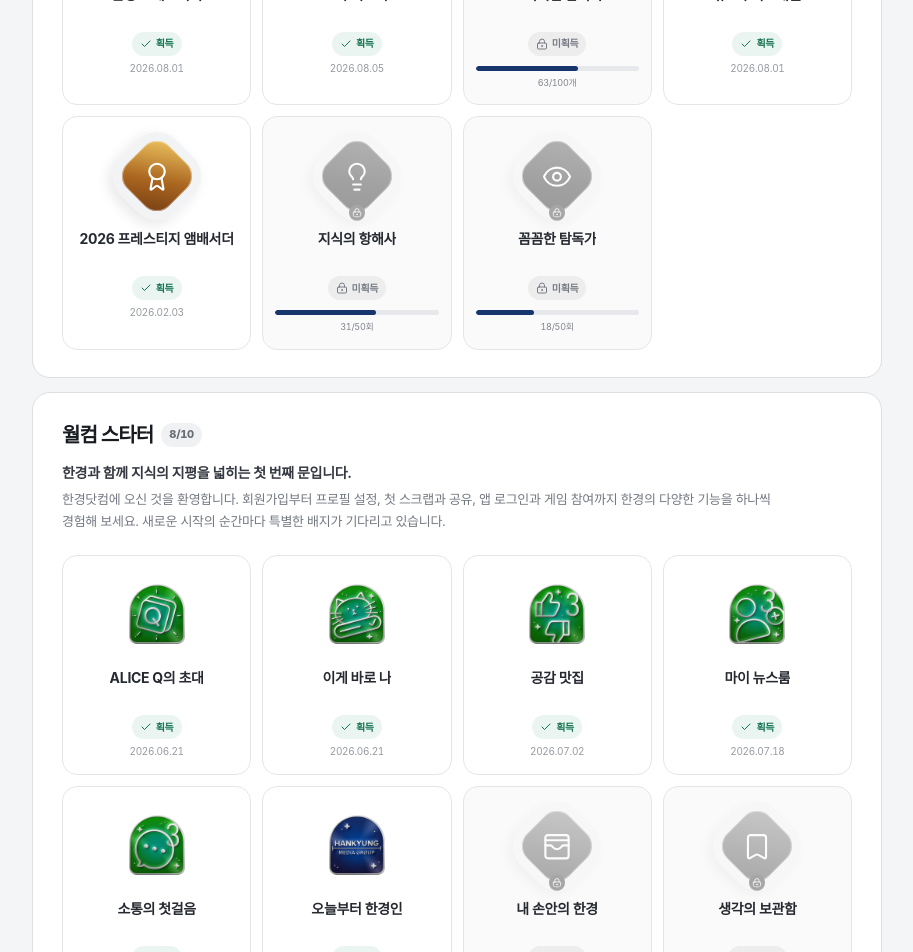
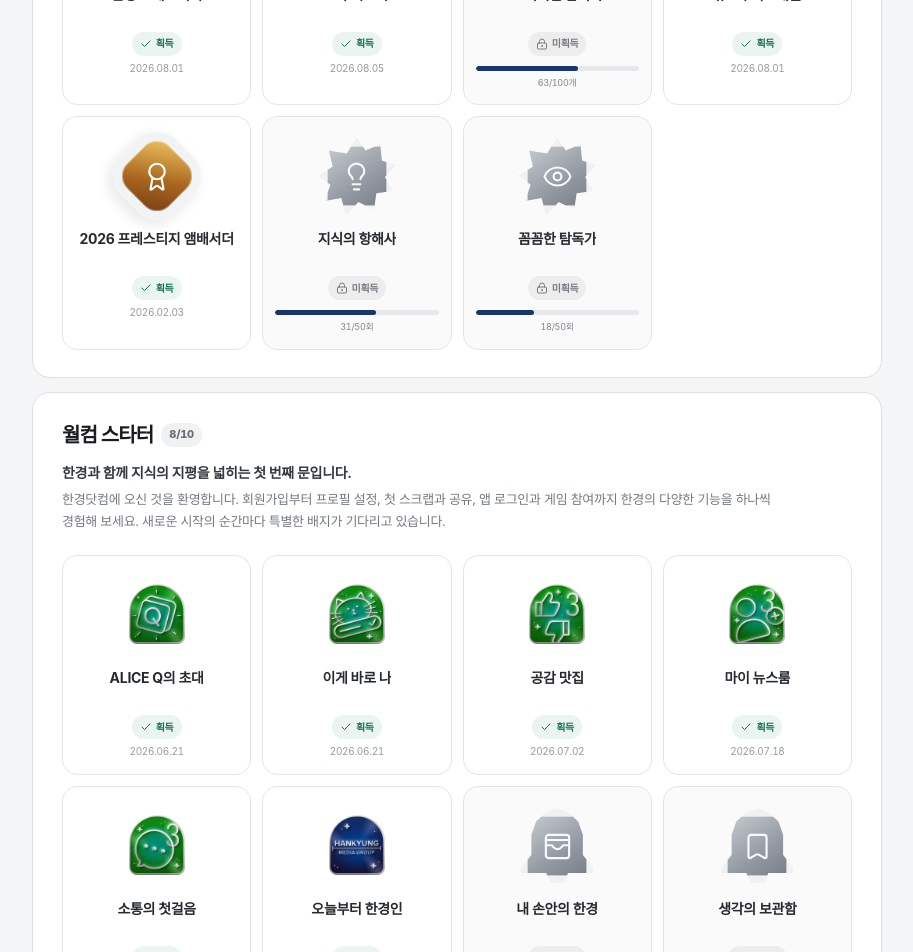
Before and after one commit to hktouchkim/myhankyung, a Next.js app: page /badges in a window 1280 px wide. Shown: the part 820-1772 px from the top of the page, without its empty margins (299-1212 px from the left). Built offline with nearby package versions, Linux system fonts and the light colour scheme.

Commit message:
Style locked badges by group

```diff
--- a/app/badges/badges-client.tsx
+++ b/app/badges/badges-client.tsx
@@ -171,7 +171,7 @@ function BadgeEmblem({ badge, large = false }: { badge: BadgeRecord; large?: boo
     );
   }
   return (
-    <span className={`badge-emblem badge-emblem-${badge.tone} ${locked ? "badge-emblem-locked" : ""} ${large ? "badge-emblem-large" : ""}`} aria-hidden="true">
+    <span className={`badge-emblem badge-emblem-${badge.tone} ${locked ? `badge-emblem-locked badge-emblem-locked-shape badge-emblem-shape-${badge.group}` : ""} ${large ? "badge-emblem-large" : ""}`} aria-hidden="true">
       <Icon size={large ? 49 : 31} strokeWidth={1.65} />
       {locked ? <LockKeyhole className="badge-emblem-lock" size={large ? 21 : 16} /> : null}
     </span>
--- a/app/globals.css
+++ b/app/globals.css
@@ -3799,6 +3799,51 @@ p {
   opacity: 0.42;
 }
 
+.badge-emblem-locked-shape {
+  border-color: #f0f1f3;
+  background: linear-gradient(145deg, #c7cbd1, #949aa3 60%, #777e88);
+  box-shadow: inset 0 0 0 1px rgba(255, 255, 255, 0.55), 0 6px 14px rgba(39, 45, 54, 0.1);
+  color: #f8f9fa;
+  filter: none;
+  opacity: 1;
+}
+
+.badge-emblem-locked-shape .badge-emblem-lock {
+  display: none;
+}
+
+.badge-emblem-shape-premium {
+  border-radius: 0;
+  clip-path: polygon(50% 0%, 61% 17%, 80% 9%, 82% 30%, 100% 36%, 86% 51%, 96% 69%, 75% 72%, 72% 93%, 52% 83%, 36% 100%, 30% 78%, 9% 82%, 16% 61%, 0% 49%, 19% 38%, 14% 17%, 37% 21%);
+  transform: none;
+}
+
+.badge-emblem-shape-premium > svg,
+.badge-emblem-shape-welcome > svg,
+.badge-emblem-shape-heritage > svg {
+  transform: none;
+}
+
+.badge-emblem-shape-welcome {
+  border-radius: 0;
+  clip-path: polygon(50% 1%, 65% 7%, 77% 18%, 83% 35%, 83% 61%, 96% 77%, 96% 84%, 64% 84%, 59% 97%, 41% 97%, 36% 84%, 4% 84%, 4% 77%, 17% 61%, 17% 35%, 23% 18%, 35% 7%);
+  transform: none;
+}
+
+.badge-emblem-shape-explorer {
+  border-radius: 18px;
+}
+
+.badge-emblem-shape-heritage {
+  border-radius: 0;
+  clip-path: polygon(8% 2%, 22% 2%, 22% 13%, 91% 13%, 73% 35%, 91% 58%, 22% 58%, 22% 98%, 8% 98%);
+  transform: none;
+}
+
+.badge-emblem-shape-heritage > svg:first-child {
+  transform: translate(8px, -9px);
+}
+
 .badge-emblem-lock {
   position: absolute;
   right: -4px;
```
Also changed, not shown: 1 other file (tests, documents, lock files or other folders).
